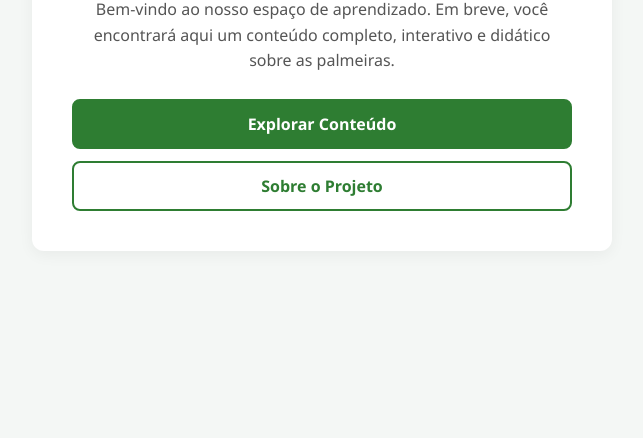
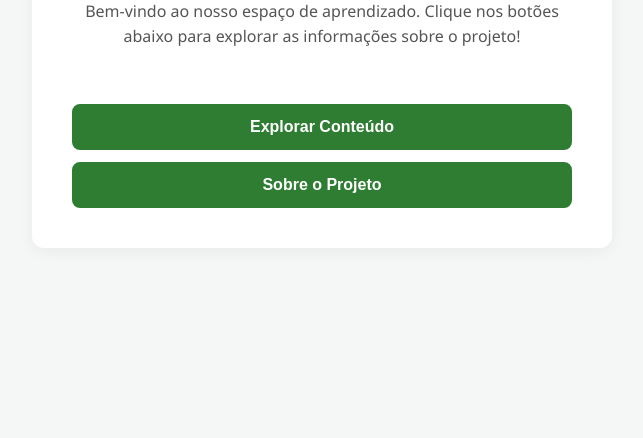
Before and after one commit to tic3-droid/didactic-palm-tree, a plain HTML site: page index.html in a window 1280 px wide. Shown: the part 362-800 px from the top of the page, without its empty margins (318-961 px from the left). Drawn offline with Linux system fonts and the light colour scheme.

Commit message:
Refactor buttons to use JavaScript functions
Updated button interactions to use JavaScript functions and improved styling for better user experience.

```diff
--- a/index.html
+++ b/index.html
@@ -33,11 +33,13 @@
             font-size: 28px;
         }
 
-        p {
+        /* Criamos uma classe para o texto do conteúdo com uma transição suave */
+        .content-box {
             font-size: 16px;
             line-height: 1.6;
             color: #555555;
             margin-bottom: 25px;
+            min-height: 80px; /* Garante que a caixa tenha um tamanho mínimo */
         }
 
         .badge {
@@ -51,11 +53,10 @@
             margin-bottom: 20px;
         }
 
-        /* --- ESTILO DOS BOTÕES --- */
         .btn-group {
             display: flex;
-            flex-direction: column; /* Coloca um botão embaixo do outro */
-            gap: 12px; /* Espaço entre os botões */
+            flex-direction: column;
+            gap: 12px;
         }
 
         .btn {
@@ -63,52 +64,53 @@
             padding: 12px 24px;
             font-size: 16px;
             font-weight: 600;
-            text-decoration: none; /* Remove o sublinhado do link */
+            text-decoration: none;
             border-radius: 8px;
-            transition: all 0.3s ease; /* Efeito suave ao passar o mouse */
+            transition: all 0.3s ease;
+            border: 2px solid #2e7d32;
+            background-color: #2e7d32;
+            color: white;
             cursor: pointer;
         }
 
-        /* Botão Principal (Verde) */
-        .btn-primary {
-            background-color: #2e7d32;
-            color: white;
-            border: 2px solid #2e7d32;
-        }
-
-        .btn-primary:hover {
-            background-color: #1b5e20; /* Verde mais escuro no hover */
+        .btn:hover {
+            background-color: #1b5e20;
             border-color: #1b5e20;
-        }
-
-        /* Botão Secundário (Transparente com borda) */
-        .btn-secondary {
-            background-color: transparent;
-            color: #2e7d32;
-            border: 2px solid #2e7d32;
-        }
-
-        .btn-secondary:hover {
-            background-color: #e8f5e9; /* Fundo verde bem clarinho no hover */
         }
     </style>
 </head>
 <body>
 
     <div class="container">
-        <span class="badge">Projeto Online</span>
-        <h1>Palmeira Didática</h1>
-        <p>Bem-vindo ao nosso espaço de aprendizado. Em breve, você encontrará aqui um conteúdo completo, interativo e didático sobre as palmeiras.</p>
+        <span class="badge" id="status-badge">Início</span>
+        <h1 id="main-title">Palmeira Didática</h1>
 
-        <!-- Bloco contendo os novos botões -->
+        <!-- Esta é a caixa de texto que vai mudar dinamicamente -->
+        <div class="content-box" id="text-content">
+            Bem-vindo ao nosso espaço de aprendizado. Clique nos botões abaixo para explorar as informações sobre o projeto!
+        </div>
+
         <div class="btn-group">
-            <a href="#" class="btn btn-primary" onclick="alert('Funciona! Em breve aqui teremos o conteúdo didático.')">Explorar Conteúdo</a>
-            <a href="#" class="btn btn-secondary" onclick="alert('Funciona! Em breve aqui teremos informações sobre o projeto.')">Sobre o Projeto</a>
+            <!-- Os botões agora chamam funções em JavaScript ao serem clicados -->
+            <button class="btn" onclick="mostrarConteudo()">Explorar Conteúdo</button>
+            <button class="btn" onclick="mostrarSobre()">Sobre o Projeto</button>
         </div>
     </div>
 
-</body>
-</html>
+    <!-- O motorzinho do site: JavaScript para trocar o texto -->
+    <script>
+        function mostrarConteudo() {
+            document.getElementById('status-badge').innerText = 'Conteúdo';
+            document.getElementById('main-title').innerText = 'Espécies de Palmeiras';
+            document.getElementById('text-content').innerHTML = 'As palmeiras pertencem à família Arecaceae. Elas são plantas tropicais fundamentais para o ecossistema, servindo de abrigo e alimento para diversas espécies de aves e insetos.';
+        }
+
+        function mostrarSobre() {
+            document.getElementById('status-badge').innerText = 'Sobre';
+            document.getElementById('main-title').innerText = 'O Projeto Didático';
+            document.getElementById('text-content').innerHTML = 'Este site foi criado com objetivos educacionais para facilitar o estudo da botânica de forma simples, interativa e totalmente aberta para estudantes.';
+        }
+    </script>
 
 </body>
 </html>
```
